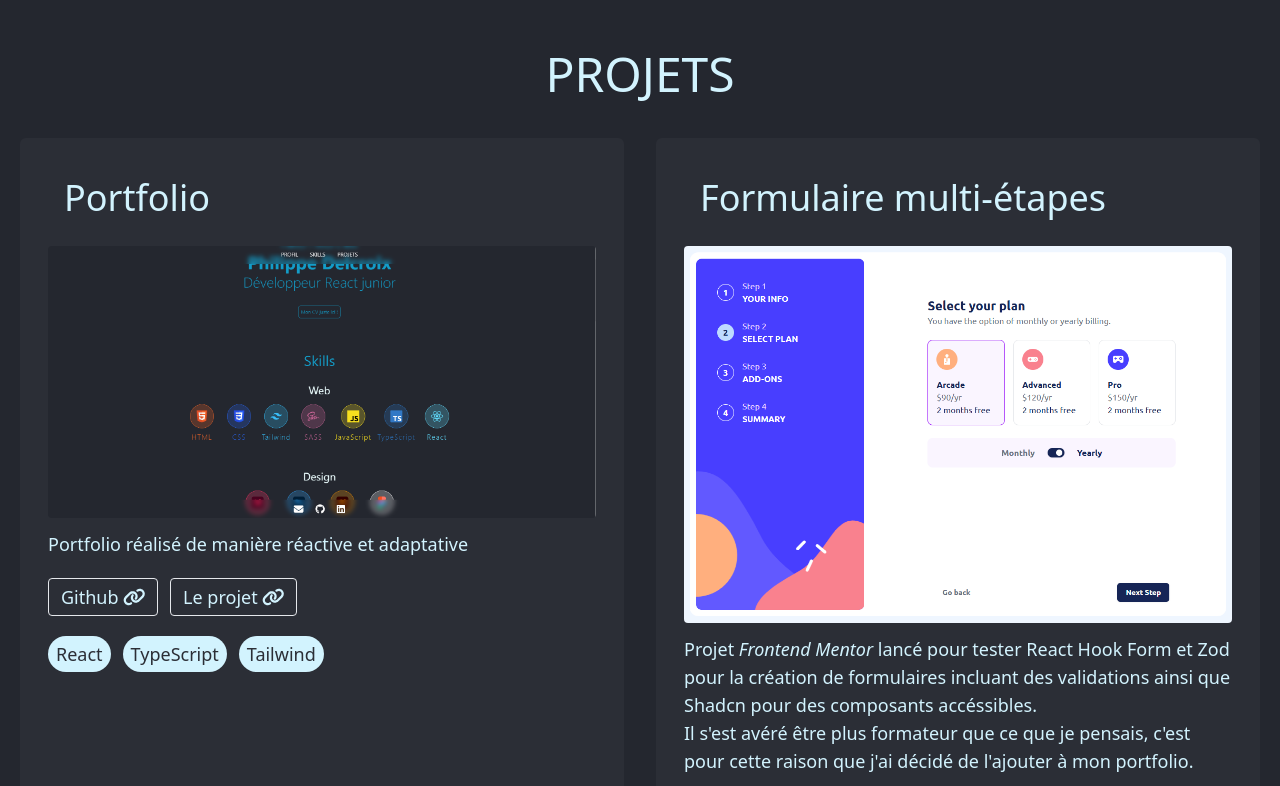
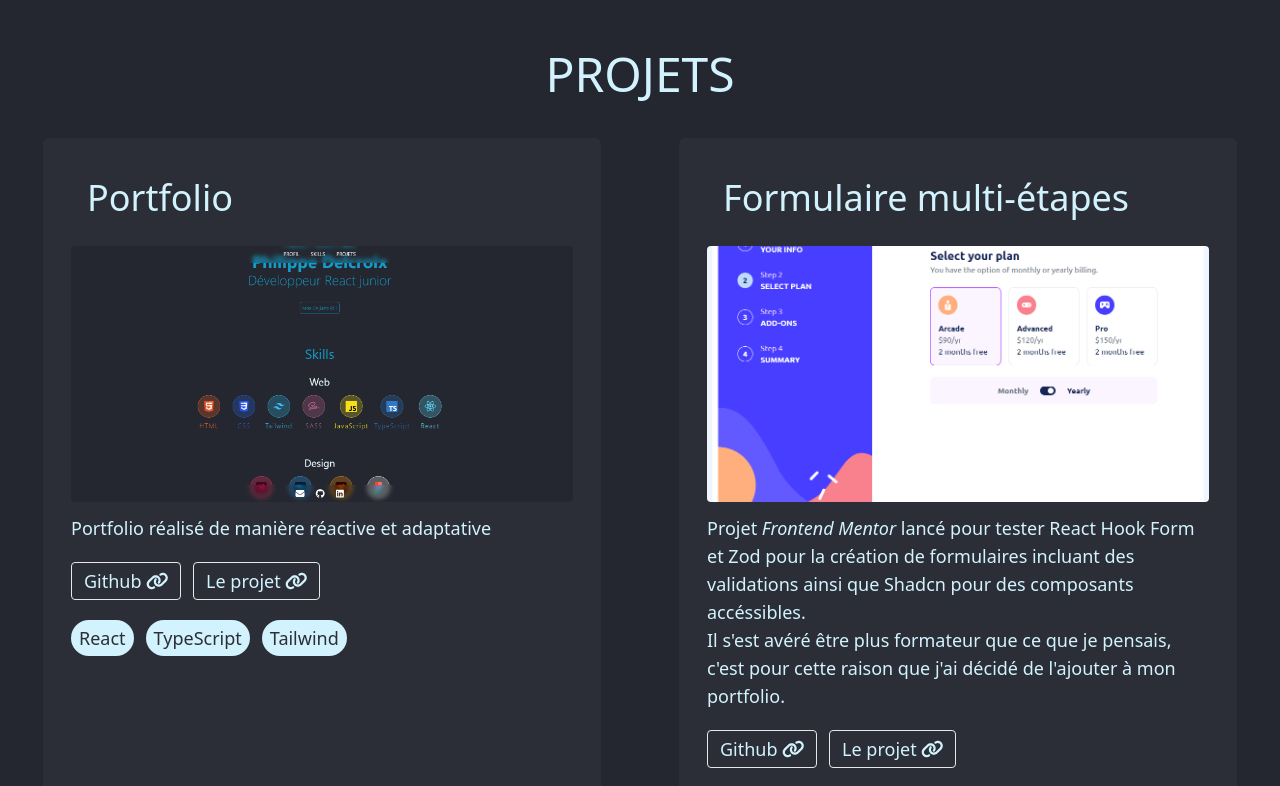
Before and after one commit to unphixedBug/portfolio, a React (Vite) app: page / in a window 1280 px wide. Shown: the part 1860-2646 px from the top of the page. Built offline with nearby package versions, Linux system fonts and the light colour scheme.

Commit message:
ajustement du layout de la section Projets

```diff
--- a/src/components/ProjectCard.tsx
+++ b/src/components/ProjectCard.tsx
@@ -20,11 +20,15 @@ const ProjectCard: React.FC<ProjectCardProps> = ({
   technologies,
 }) => {
   return (
-    <div className="flex flex-col items-start gap-2 lg:gap-3  rounded-md bg-secondColor  py-6 px-5 md:px-7 md:w-[calc(50%-1rem)] max-w-[80%]">
+    <div className="flex flex-col items-start gap-2 lg:gap-3  rounded-md bg-secondColor  py-6 px-5 md:px-7 w-full lg:w-[45%]">
       <h2 className="text-xl md:text-3xl lg:text-4xl m-2 sm:m-3 md:m-4">
         {name}
       </h2>
-      <img src={image} alt={`${name} thumbnail`} className="rounded" />
+      <img
+        src={image}
+        alt={`${name} thumbnail`}
+        className="rounded w-full h-48 md:h-56 lg:h-64 object-cover"
+      />
       <p className="text-sm md:text-base lg:text-lg">{description}</p>
       <div className="flex gap-3 my-2">
         <a
```
